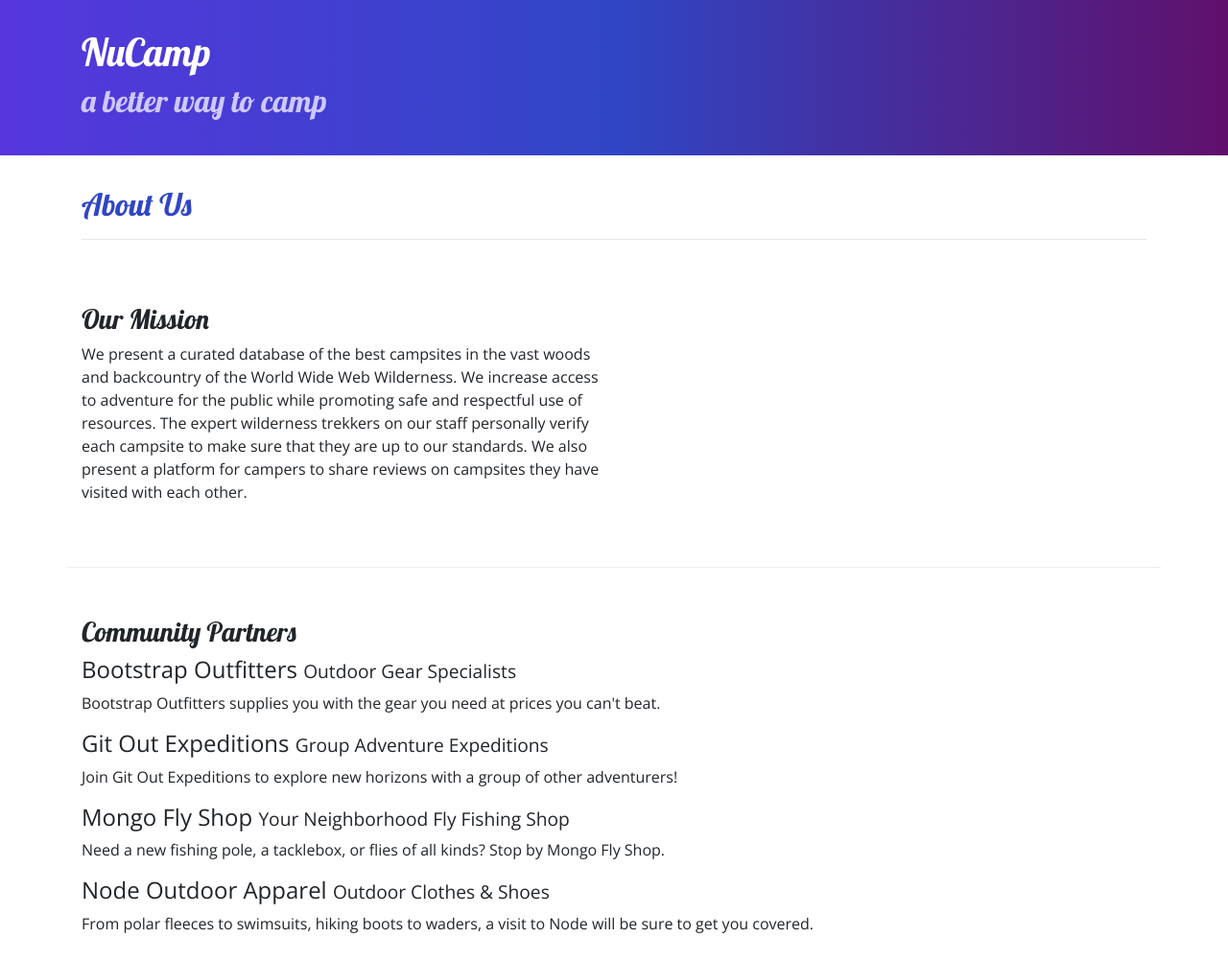
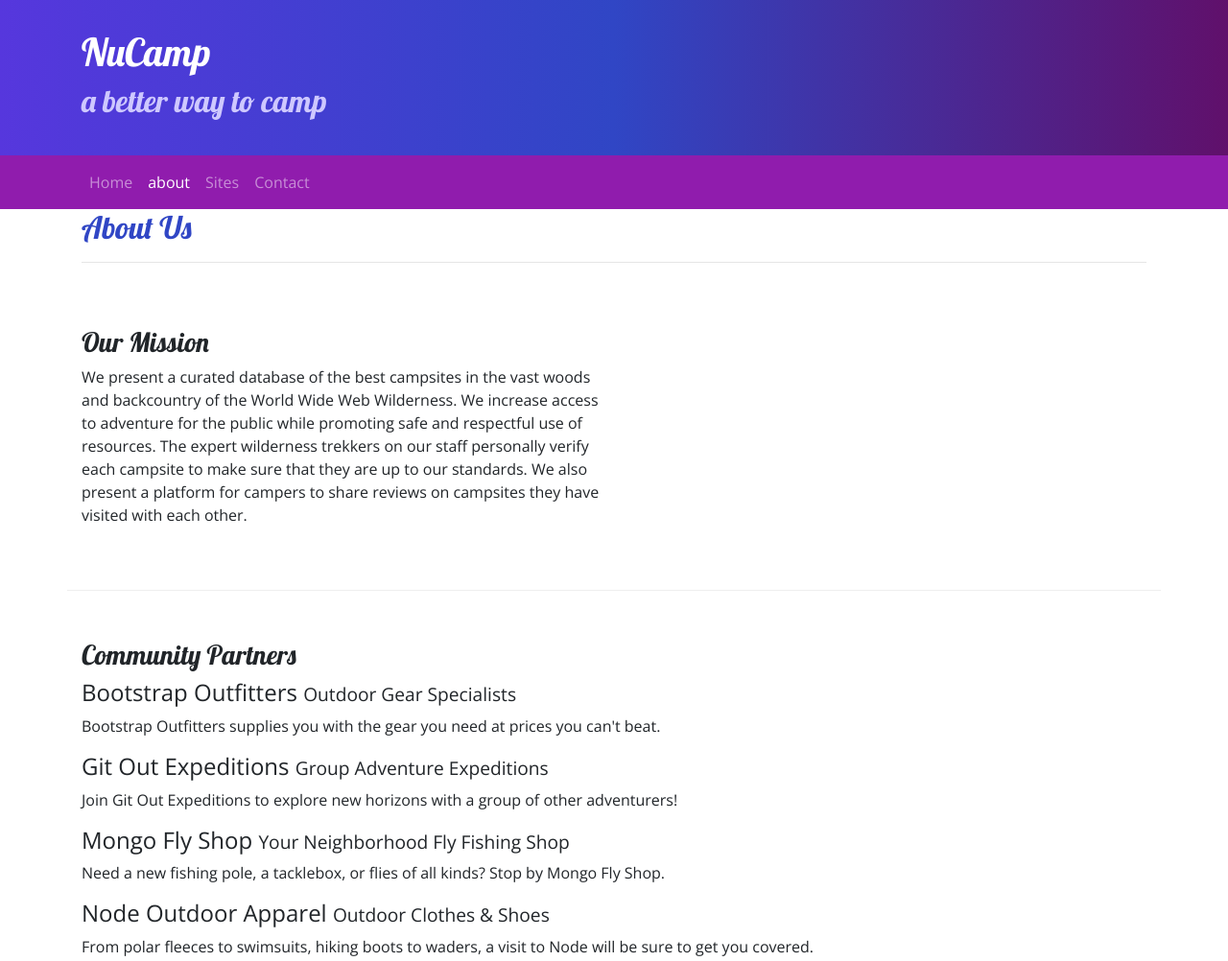
Before and after one commit to mektefaie/nucamp-bootstrap, a website: page aboutus.html in a window 1280 px wide. Shown: the top 1002 px of the page at 96% size. Drawn offline with nearby package versions, Linux system fonts and the light colour scheme.

Commit message:
add navbar to index.html and aboutus.html

```diff
--- a/aboutus.html
+++ b/aboutus.html
@@ -28,6 +28,22 @@
         </div>
     </header>
 
+    <nav class="navbar navbar-dark sticky-top navbar-expand-sm">
+        <div class="container">
+            <button class="navbar-toggler ml-auto" type="button" data-toggle="collapse" data-target="#nucampNavbar">
+                <span class="navbar-toggler-icon"></span>
+            </button>
+            <div class="collapse navbar-collapse" id="nucampNavbar">
+                <ul class="navbar-nav">
+                    <li class="nav-item"><a class="nav-link" href="./index.html">Home</a></li>
+                    <li class="nav-item active"><a class="nav-link" href="#">about</a></li>
+                    <li class="nav-item"><a class="nav-link" href="#">Sites</a></li>
+                    <li class="nav-item"><a class="nav-link" href="#">Contact</a></li>
+                </ul>
+            </div>
+        </div>
+    </nav>
+
     <div class="container">
         <div class="row">
             <div class="col">
@@ -51,13 +67,17 @@
             <div class="col">
                 <h3>Community Partners</h3>
                 <h4>Bootstrap Outfitters <small>Outdoor Gear Specialists</small></h4>
-                <p class="d-none d-sm-block">Bootstrap Outfitters supplies you with the gear you need at prices you can't beat.</p>
+                <p class="d-none d-sm-block">Bootstrap Outfitters supplies you with the gear you need at prices you
+                    can't beat.</p>
                 <h4>Git Out Expeditions <small>Group Adventure Expeditions</small></h4>
-                <p class="d-none d-sm-block">Join Git Out Expeditions to explore new horizons with a group of other adventurers!</p>
+                <p class="d-none d-sm-block">Join Git Out Expeditions to explore new horizons with a group of other
+                    adventurers!</p>
                 <h4>Mongo Fly Shop <small>Your Neighborhood Fly Fishing Shop</small></h4>
-                <p class="d-none d-sm-block">Need a new fishing pole, a tacklebox, or flies of all kinds? Stop by Mongo Fly Shop.</p>
+                <p class="d-none d-sm-block">Need a new fishing pole, a tacklebox, or flies of all kinds? Stop by Mongo
+                    Fly Shop.</p>
                 <h4>Node Outdoor Apparel <small>Outdoor Clothes & Shoes</small></h4>
-                <p class="d-none d-sm-block">From polar fleeces to swimsuits, hiking boots to waders, a visit to Node will be sure to get you
+                <p class="d-none d-sm-block">From polar fleeces to swimsuits, hiking boots to waders, a visit to Node
+                    will be sure to get you
                     covered.</p>
             </div>
         </div>
--- a/css/styles.css
+++ b/css/styles.css
@@ -20,6 +20,7 @@ footer {
 }
 
 .jumbotron {
+  margin: 0;
   padding: 30px;
   background-image: linear-gradient(to right, #5637DD, #3046C5, #60106B);
   color: white;
@@ -30,3 +31,7 @@ footer {
   border-bottom: 1px ridge;
   min-height: 200px;
 }
+
+.navbar {
+  background-color: #901CAD;
+}
```
Also changed, not shown: index.html (+22 -3 lines). Lines whose indentation alone changed are shown as unchanged.
